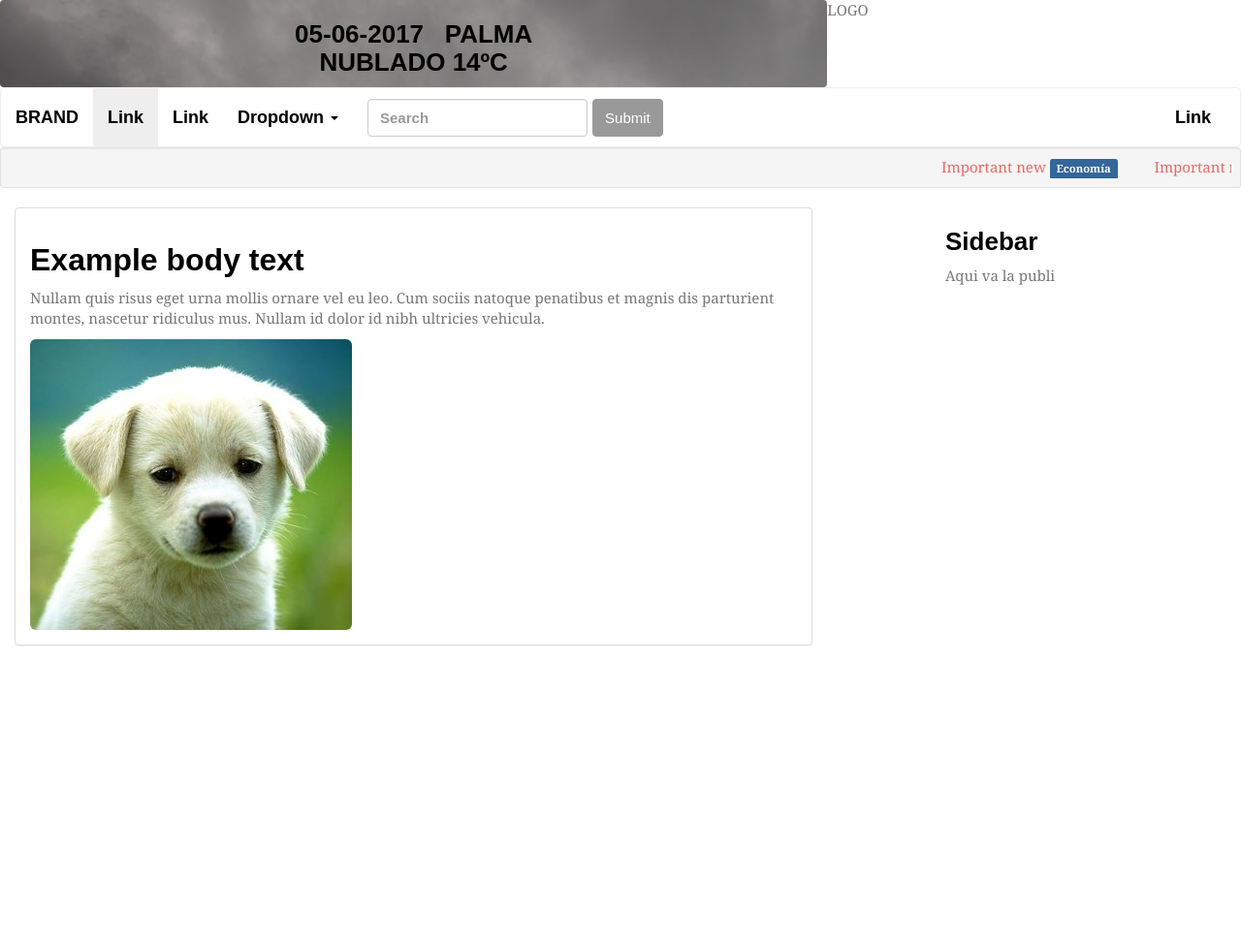
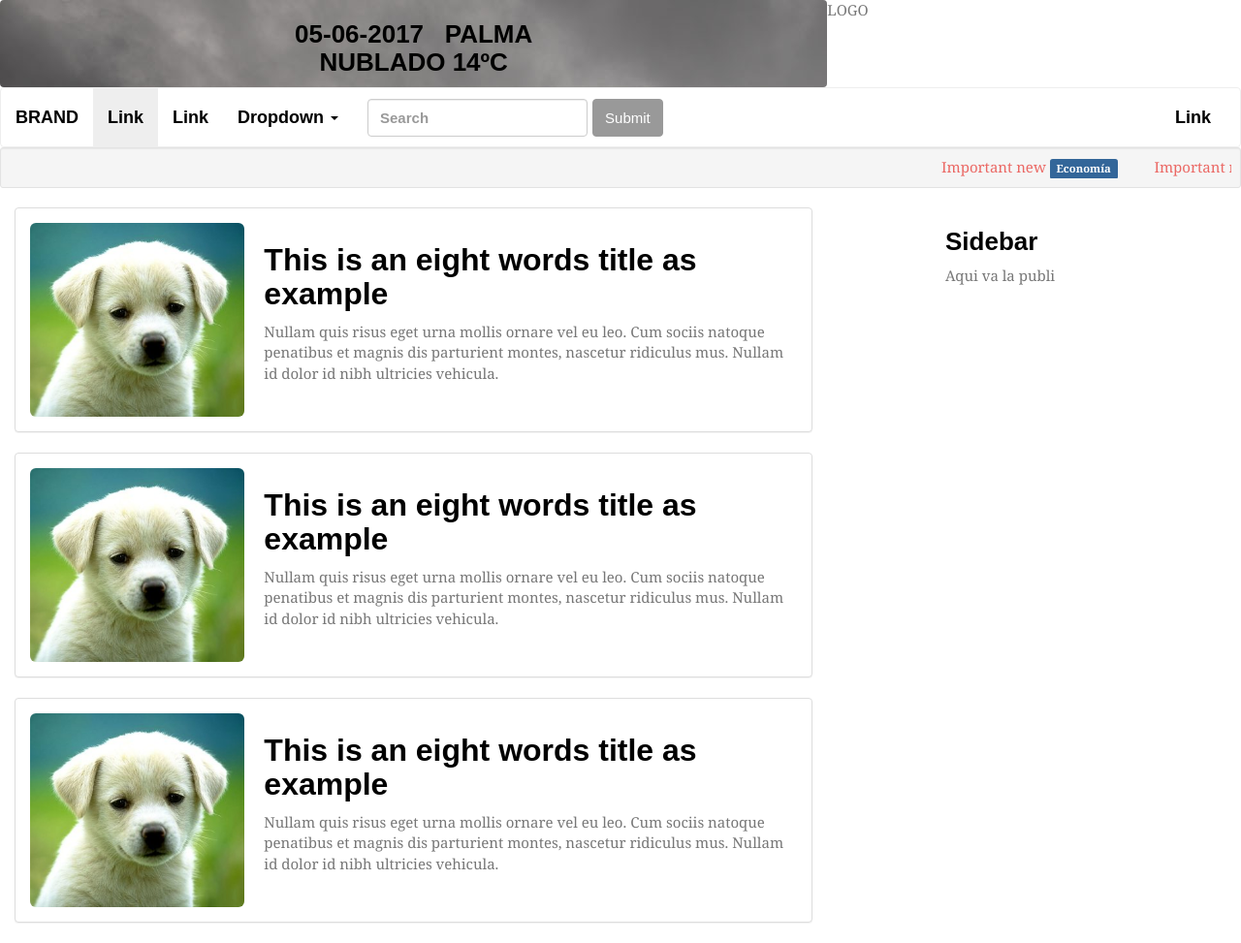
Before and after one commit to guilleCM/blog_noticias, a plain HTML site: page index.html in a window 1280 px wide. Shown: the whole page at 97% size. Before the commit the page ends 800 px from the top, so only its background shows below. Drawn offline with nearby package versions, Linux system fonts and the light colour scheme; a web font is replaced by a local one.

Commit message:
introducidas mas noticias para maquetar

```diff
--- a/index.html
+++ b/index.html
@@ -44,6 +44,20 @@
     		white-space:nowrap;
     		display:inline;
     		width:auto;
+		}
+		.new-card img {
+			float: left;
+			margin-right: 20px;
+			max-height: 200px;
+		}
+		.new-card {
+
+		}
+		.new-card:hover{
+		    background-color: #AD310B;
+		    -webkit-transition: background-color 1000ms linear;
+		    -ms-transition: background-color 1000ms linear;
+		    transition: background-color 1000ms linear;
 		}
 	</style>
 </head>
@@ -120,13 +134,31 @@
 		<div class="row">
 			<div class="col-sm-8">
 				<div class="panel panel-default">
- 					<div class="panel-body">
-  						<h2>Example body text</h2>
+					<div class="panel-body new-card">
+						<img src="img/img.jpg" alt="new1-img" class="img-rounded">
+						<h2>This is an eight words title as example</h2>
 						<p>Nullam quis risus eget urna mollis ornare vel eu leo. Cum sociis natoque penatibus
-						et magnis dis parturient montes, nascetur ridiculus mus. Nullam id dolor id nibh ultricies
-						 vehicula.</p>
+							et magnis dis parturient montes, nascetur ridiculus mus. Nullam id dolor id nibh ultricies
+							vehicula.</p>
+					</div>
+				</div>
+				<div class="panel panel-default">
+					<div class="panel-body new-card">
 						<img src="img/img.jpg" alt="new1-img" class="img-rounded">
- 					</div>
+						<h2>This is an eight words title as example</h2>
+						<p>Nullam quis risus eget urna mollis ornare vel eu leo. Cum sociis natoque penatibus
+							et magnis dis parturient montes, nascetur ridiculus mus. Nullam id dolor id nibh ultricies
+							vehicula.</p>
+					</div>
+				</div>
+				<div class="panel panel-default">
+					<div class="panel-body new-card">
+						<img src="img/img.jpg" alt="new1-img" class="img-rounded">
+						<h2>This is an eight words title as example</h2>
+						<p>Nullam quis risus eget urna mollis ornare vel eu leo. Cum sociis natoque penatibus
+							et magnis dis parturient montes, nascetur ridiculus mus. Nullam id dolor id nibh ultricies
+							vehicula.</p>
+					</div>
 				</div>
 			</div>
 			<div class="col-sm-3 col-sm-offset-1">
```
